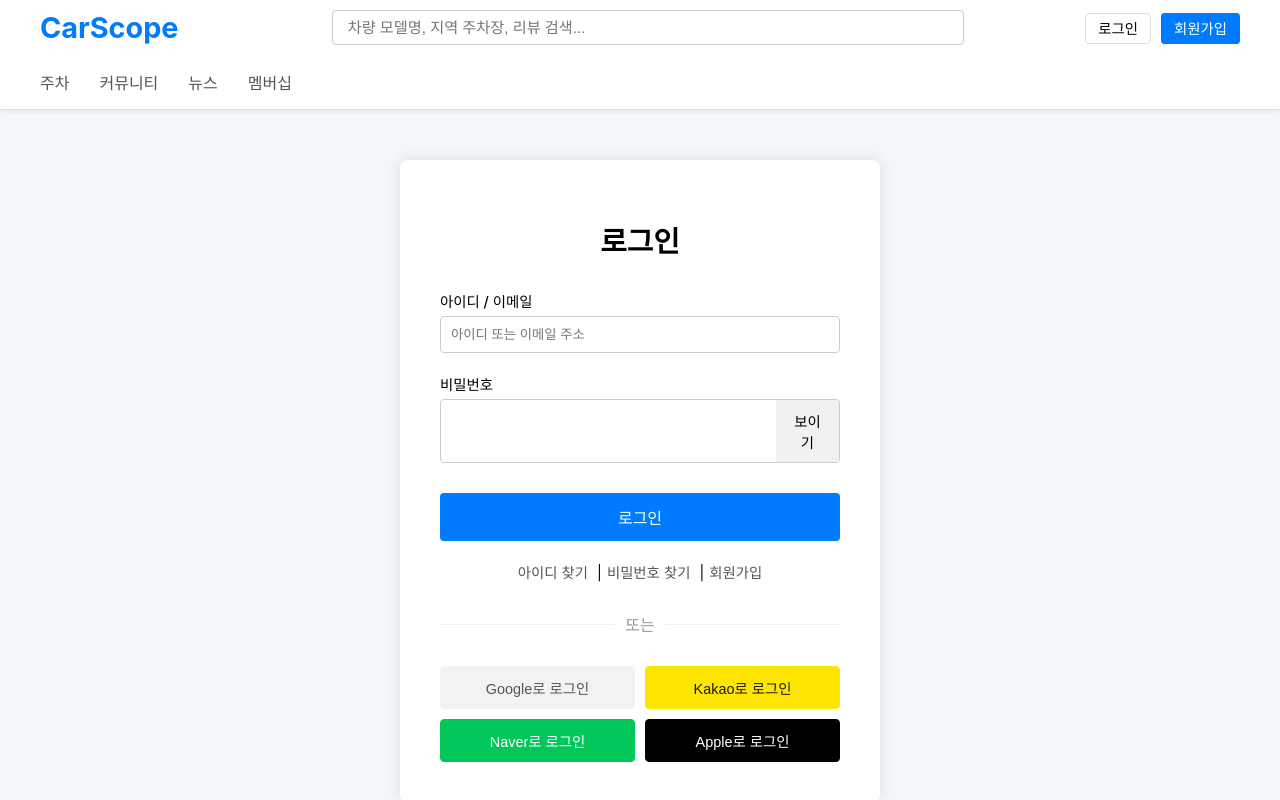
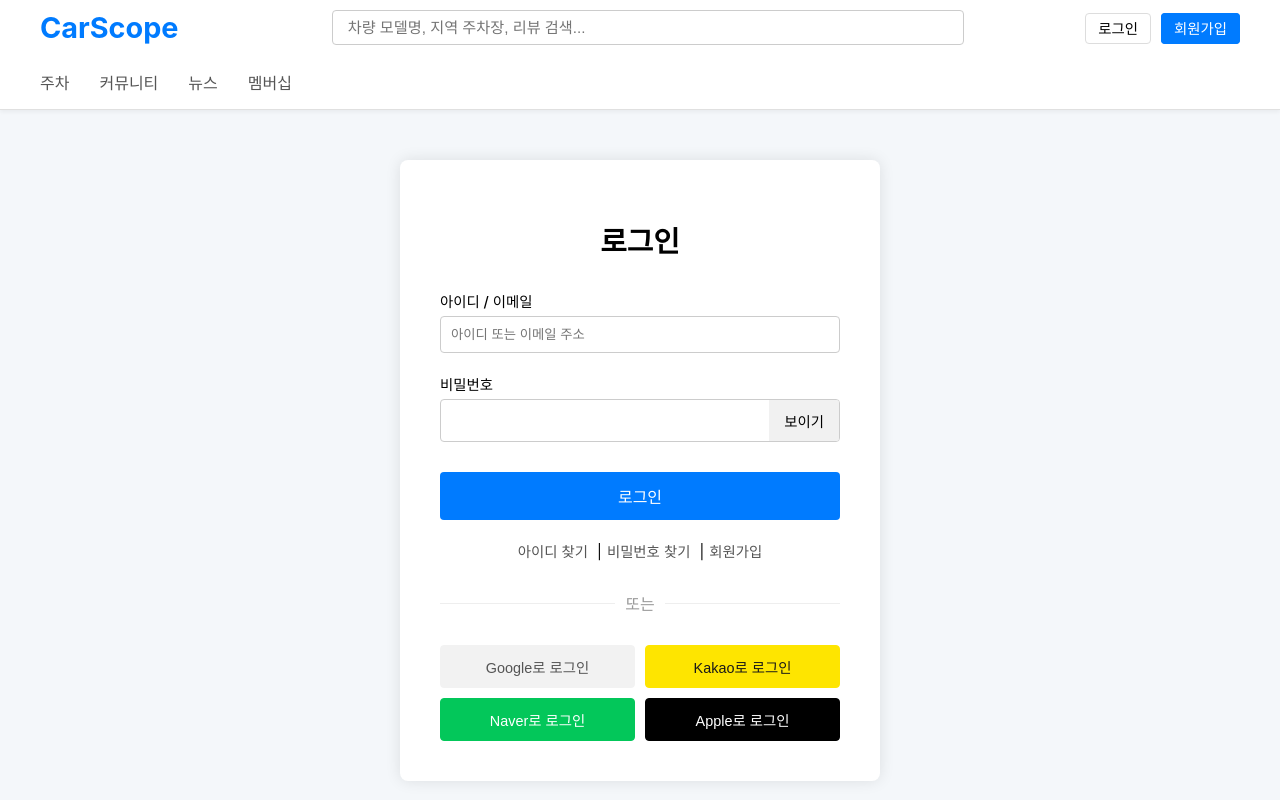
Before and after one commit to 2024136034-hakcheol/car-scope, a React (Create React App) app: page /login in a window 1280 px wide. Shown: the top 800 px of the page. Built offline with nearby package versions, Linux system fonts and the light colour scheme.

Commit message:
fix: 로그인 페이지 비밀번호 입력란 너비를 아이디/이메일 입력란과 동일하게 조정 완료

```diff
--- a/src/App.css
+++ b/src/App.css
@@ -457,12 +457,17 @@ a {
     border-radius: 4px;
     overflow: hidden;
     align-items: center;
+    width: 100%;
+    box-sizing: border-box;
 }
 
 .password-input-group .login-input {
     border: none;
+    padding: 10px;
     flex-grow: 1;
-    padding: 10px;
+    flex-basis: 0;
+    min-width: 0;
+    width: auto;
 }
 
 .show-password-btn {
@@ -472,8 +477,8 @@ a {
     cursor: pointer;
     font-size: 0.9rem;
     height: 100%;
-    min-width: 60px;
     box-sizing: border-box;
+    flex-shrink: 0;
 }
 
 .login-submit-btn {
```
